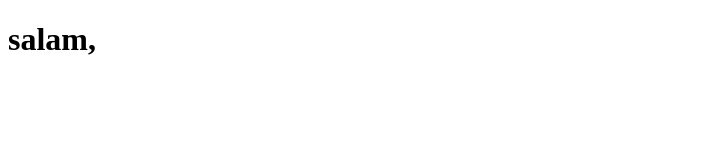
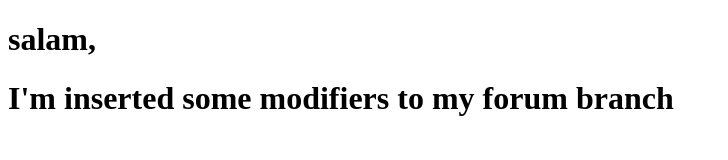
Before and after one commit to FridayNightHack/masoncnc, a plain HTML site: page index.html in a window 1280 px wide. Shown: the whole page, without its empty margins (0-728 px from the left). Drawn offline with Linux system fonts and the light colour scheme.

Commit message:
im inserted some header

```diff
--- a/index.html
+++ b/index.html
@@ -7,6 +7,6 @@
     <h1>salam,</h1>
 </head>
 <body>
-
+    <h1>I'm inserted some modifiers to my forum branch</h1>
 </body>
 </html>
```
